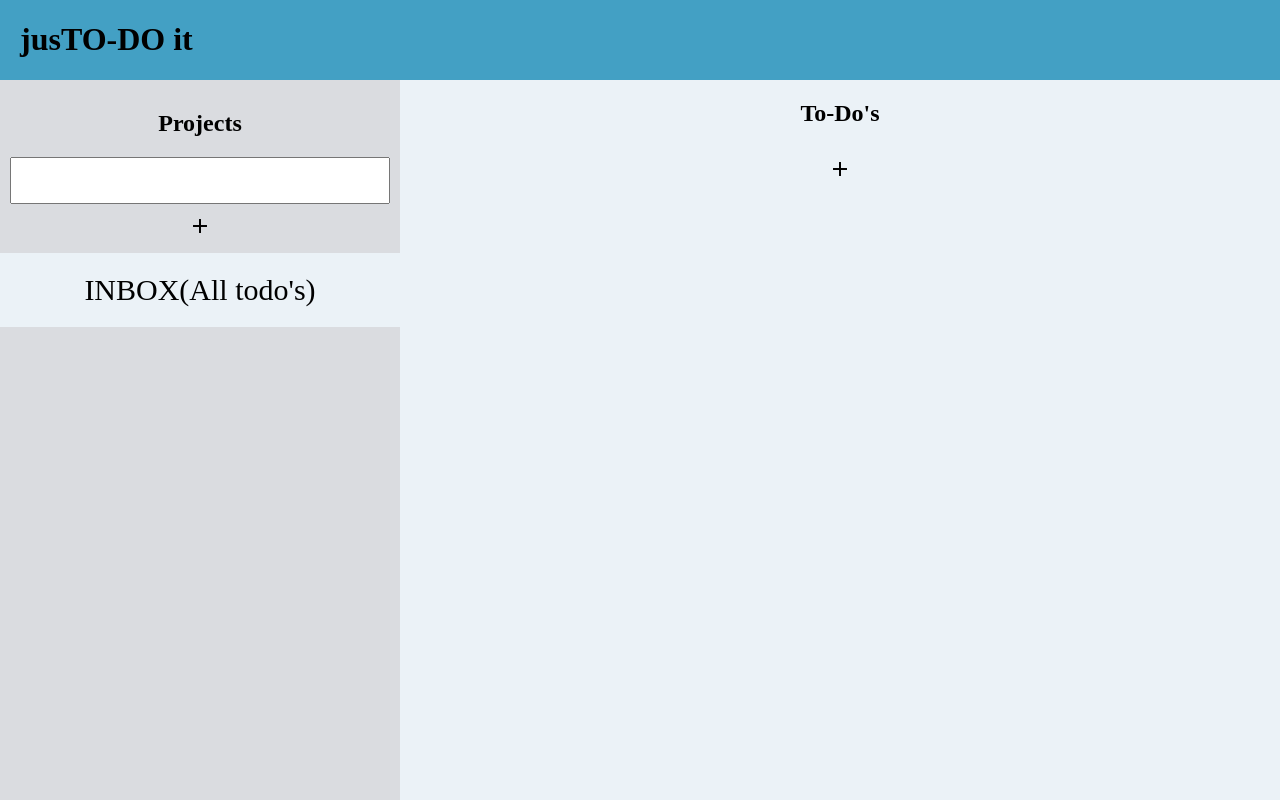
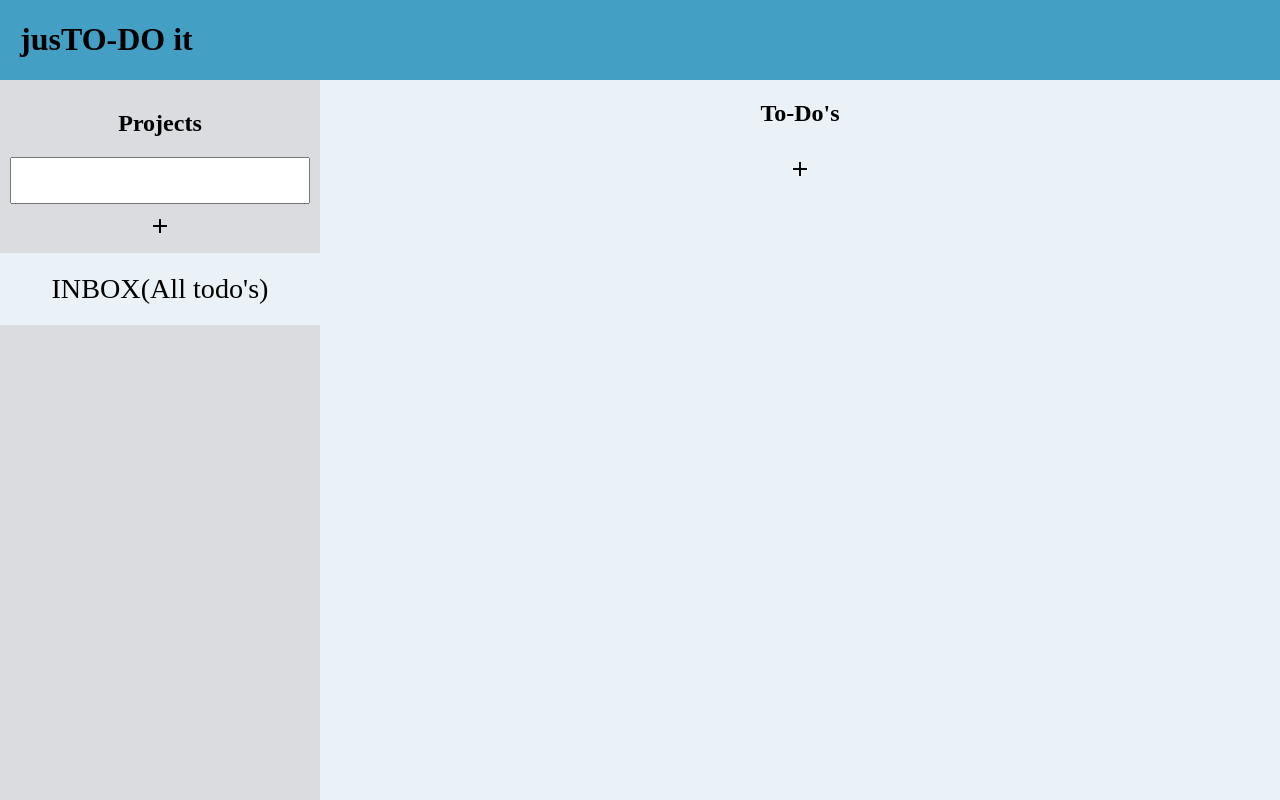
Before and after one commit to Gepoverlow/ToDo-List, a plain HTML site: page index.html in a window 1280 px wide. Drawn offline with Linux system fonts and the light colour scheme.

Commit message:
cleaning up

```diff
--- a/style.css
+++ b/style.css
@@ -3,14 +3,15 @@
 }
 
 html {
-  /* background-color: #333; */
   height: 100%;
   margin: 0;
+  padding: 0;
 }
 
 body {
   min-height: 100vh;
   margin: 0;
+  padding: 0;
 }
 
 ul {
@@ -21,9 +22,8 @@ ul {
   display: flex;
   justify-content: space-evenly;
   align-items: center;
-  /* background-color: darkgray; */
   height: 50px;
-  width: 1000px;
+  min-width: 60vw;
   border: 1px solid grey;
   margin-top: 4px;
 }
@@ -35,7 +35,6 @@ ul {
   text-align: center;
   padding: 20px;
   cursor: pointer;
-  /* border: 1px solid black; */
   margin-top: 5px;
   overflow: hidden;
   width: 100%;
@@ -48,38 +47,33 @@ ul {
   text-align: center;
   padding: 20px;
   cursor: pointer;
-  /* border: 1px solid black; */
   margin-top: 5px;
   overflow: hidden;
   width: 100%;
-  font-size: 30px;
+  font-size: 2.2vw;
   text-align: center;
 }
 
+#project-list {
+  font-size: 1.5vw;
+}
 #container-all {
   display: flex;
   flex-direction: column;
   min-height: 100vh;
-  /* background-color: #333; */
 }
 
 #container-top {
   background-color: #43a0c4;
-  width: 100%;
+  min-width: 100vw;
   min-height: 10vh;
   padding-left: 20px;
 }
 
-/* #container-main {
-  height: 100%;
-  display: flex;
-  background-color: #333;
-} */
-
 #container-main {
   display: flex;
   min-height: 90vh;
-  /* background-color: #333; */
+  min-width: 100vw;
 }
 
 #container-projects {
@@ -88,7 +82,7 @@ ul {
   background-color: #dadce0;
   width: 100%;
   min-height: 90vh;
-  max-width: 400px;
+  min-width: 25vw;
 }
 
 #container-projects-header {
@@ -103,7 +97,7 @@ ul {
   display: flex;
   flex-direction: column;
   align-items: center;
-  width: 100%;
+  min-width: 75vw;
   min-height: 90vh;
   background-color: #ebf2f7;
 }
@@ -117,18 +111,10 @@ ul {
 }
 
 #btn-add-project {
-  /* font-size: 30px;
-   border-radius: 50px;
-  width: 50px;
-  height: 50px;  */
   margin-top: 10px;
   cursor: pointer;
 }
 #btn-add-todo {
-  /* font-size: 30px;
-   border-radius: 50px;
-  width: 50px;
-  height: 50px;  */
   margin-top: 10px;
   cursor: pointer;
 }
@@ -138,17 +124,6 @@ ul {
   padding: 10px;
   font-size: 20px;
 }
-
-/* #project-list,
-#todo-list {
-  width: 100%;
-  height: 100%;
-} */
-
-/* #project-ul,
-#todo-ul {
-  height: 100%;
-} */
 
 .hidden {
   display: none;
```
